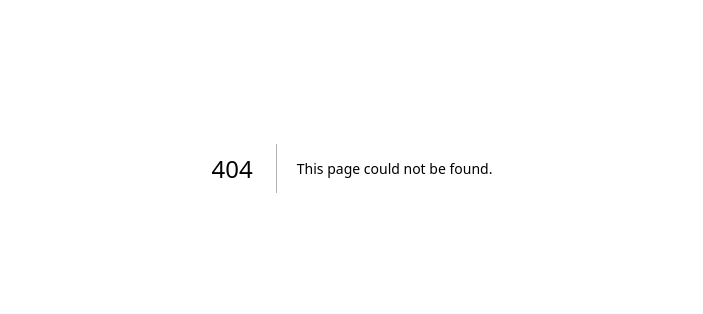
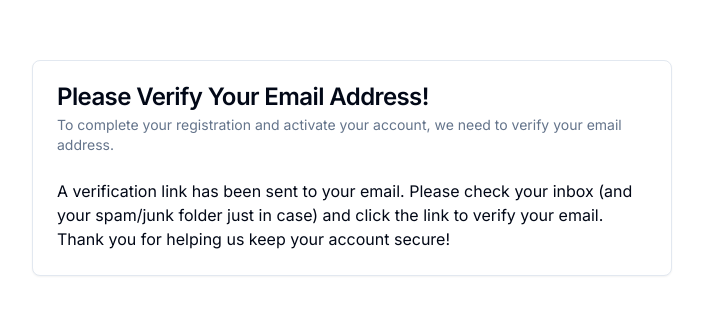
Before and after one commit to setiawanDedi05/bagman, a Next.js app in the folder frontend/: page /auth/verification-request in a window 1280 px wide. Before the commit this address had no page. Shown: the part 232-546 px from the top of the page, without its empty margins (288-991 px from the left). Built offline with nearby package versions, Linux system fonts and the light colour scheme.

Commit message:
add verification request page

```diff
--- /dev/null
+++ b/frontend/app/auth/verification-request/page.tsx
@@ -0,0 +1,28 @@
+"use client";
+
+import {
+  Card,
+  CardContent,
+  CardDescription,
+  CardHeader,
+  CardTitle,
+} from "@/components/ui/card";
+
+export default function VerificationRequestPage() {
+  return (
+    <Card className="w-[90%] md:w-[50%]">
+      <CardHeader className="text-start">
+        <CardTitle>Please Verify Your Email Address!</CardTitle>
+        <CardDescription className="text-start">
+          To complete your registration and activate your account, we need to
+          verify your email address.
+        </CardDescription>
+      </CardHeader>
+      <CardContent>
+        A verification link has been sent to your email. Please check your inbox
+        (and your spam/junk folder just in case) and click the link to verify
+        your email. Thank you for helping us keep your account secure!
+      </CardContent>
+    </Card>
+  );
+}
```
